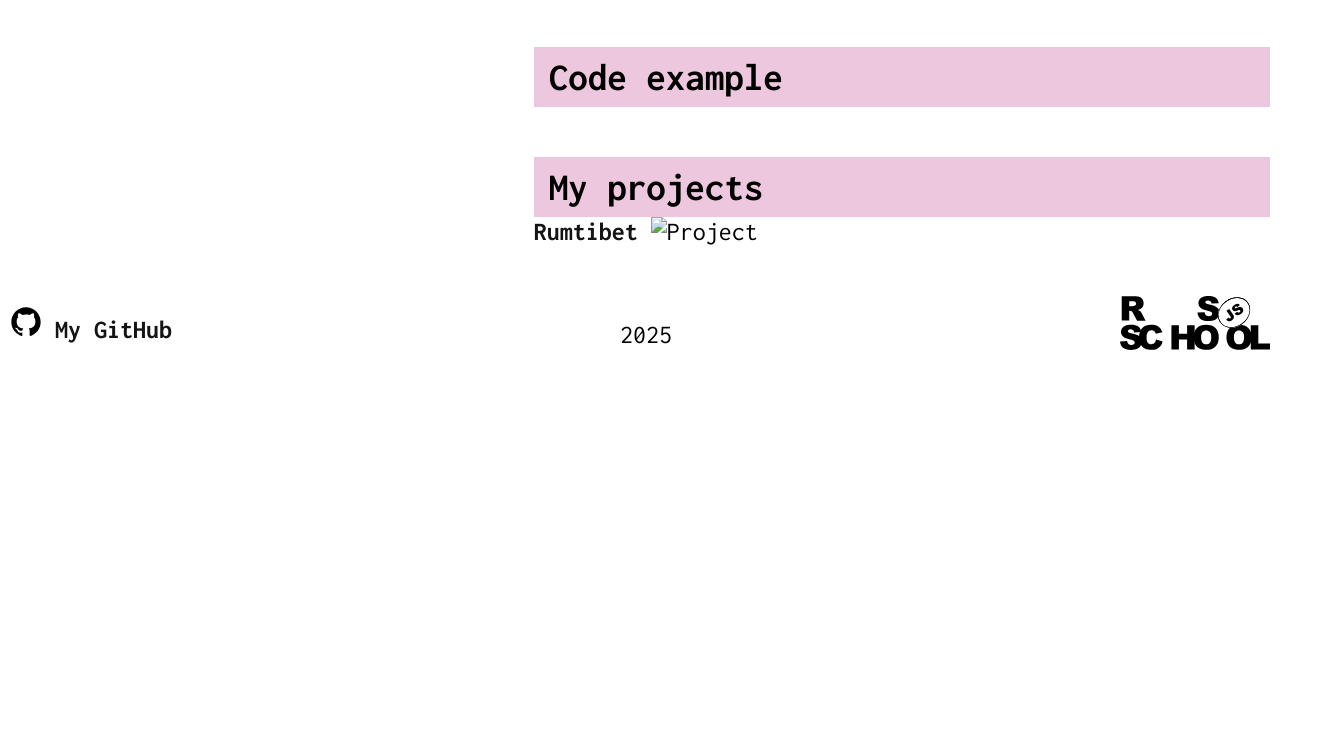
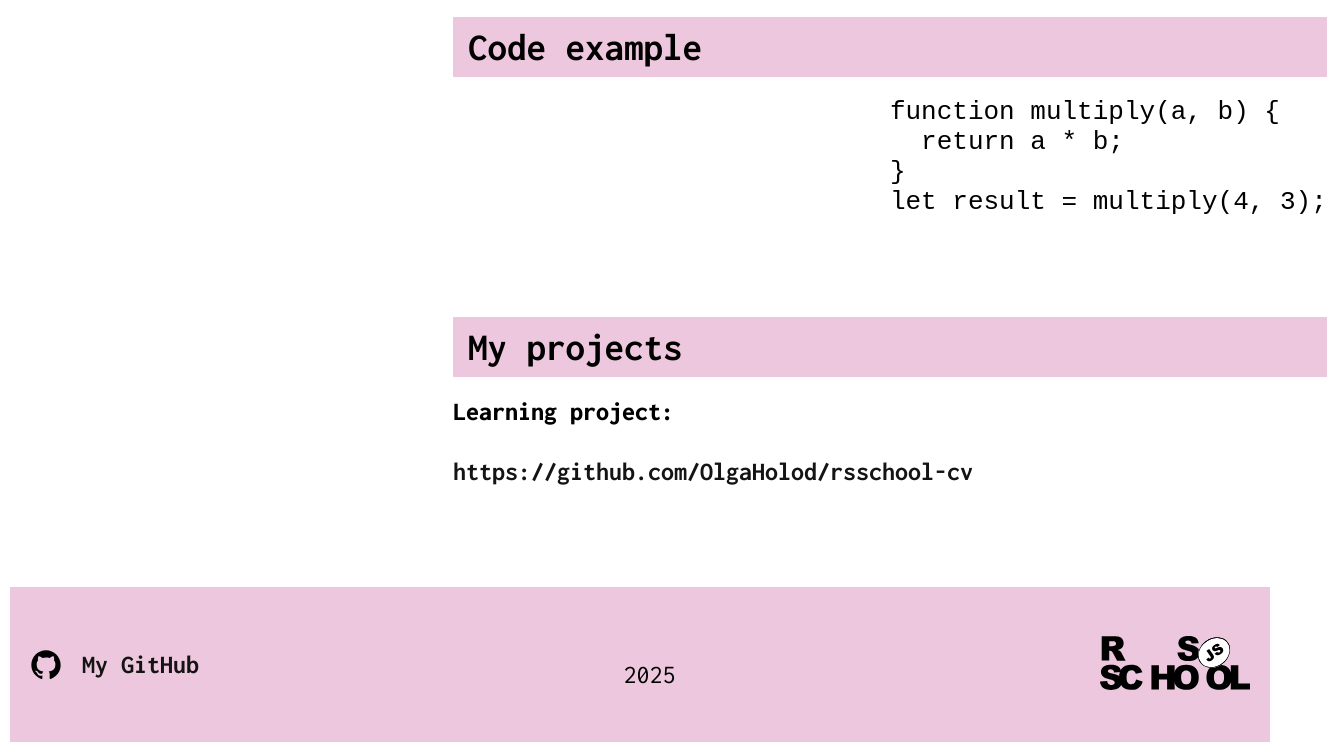
Before and after one commit to OlgaHolod/rsschool-cv, a plain HTML site: page index.html in a window 1280 px wide. Shown: the part 1543-2285 px from the top of the page, 1337 px wide, since content can reach past the window. Before the commit the page ends 1945 px from the top, so only its background shows below. Drawn offline with Linux system fonts and the light colour scheme; a web font is replaced by a local one.

Commit message:
init: finish

```diff
--- a/index.html
+++ b/index.html
@@ -6,7 +6,7 @@
     <meta name="viewport" content="width=device-width, initial-scale=1.0">
     <title>CV</title>
     <link rel="stylesheet" href="style.css">
-    <link rel="icon" href="assets/favicon.ico">
+    <link rel="icon" href="assets/img/favicon.ico">
     <link href="https://fonts.googleapis.com/css2?family=Playwrite+AU+QLD:wght@100..400&display=swap" rel="stylesheet">
     <link href="https://fonts.googleapis.com/css2?family=Inconsolata:wght@200..900&display=swap" rel="stylesheet">
 </head>
@@ -30,7 +30,7 @@
         <div class="container">
             <section class="section" id="Home">
                 <div class="photo">
-                    <img class="my-photo" src="assets/img/myphoto.jpg">
+                    <img class="my-photo" src="assets/img/myphoto.jpg" alt="my-photo">
                 </div>
                 <div class="about-content">
                     <h1> Holod <span class="my-name">Volha</span></h1>
@@ -68,7 +68,7 @@
                             <li>Customer Service Specialist</li>
                             <li>HTML/HTML5, CSS3/SCSS, JS basic</li>
                             <li>Figma, Git</li>
-                            <li>English - A2</li>
+                            <li>English - A2 (Pre-Intermediate)</li>
 
                         </ul>
                     </section>
@@ -85,11 +85,22 @@
                     </section>
                     <section class="section" id="Code">
                         <h2>Code example</h2>
+                        <p><code><pre>
+                            function multiply(a, b) {
+                              return a * b;
+                            }
+                            let result = multiply(4, 3);
+                          </pre></code></p>
                     </section>
                     <section class="section" id="Project">
                         <h2>My projects</h2>
-                        <a class="link-click" href="#">Rumtibet</a>
-                        <img class="projects" src="assets/img/projects.png" alt="Project">
+                        <p><span class="highlight">Learning project:</span></p>
+                        <div class="project">
+
+                            <a class="link-click" href="https://github.com/OlgaHolod/rsschool-cv">https://github.com/OlgaHolod/rsschool-cv</a>
+                        </div>
+
+
                     </section>
                 </div>
             </div>
@@ -98,7 +109,7 @@
     <footer>
         <div class="container">
             <div class="footer-container">
-                <div class="link">
+                <div class="link mygithub">
                     <svg height="32" aria-hidden="true" viewBox="0 0 24 24" version="1.1" width="32" data-view-component="true" class="octicon octicon-mark-github v-align-middle">
                         <path d="M12 1C5.923 1 1 5.923 1 12c0 4.867 3.149 8.979 7.521 10.436.55.096.756-.233.756-.522 0-.262-.013-1.128-.013-2.049-2.764.509-3.479-.674-3.699-1.292-.124-.317-.66-1.293-1.127-1.554-.385-.207-.936-.715-.014-.729.866-.014 1.485.797 1.691 1.128.99 1.663 2.571 1.196 3.204.907.096-.715.385-1.196.701-1.471-2.448-.275-5.005-1.224-5.005-5.432 0-1.196.426-2.186 1.128-2.956-.111-.275-.496-1.402.11-2.915 0 0 .921-.288 3.024 1.128a10.193 10.193 0 0 1 2.75-.371c.936 0 1.871.123 2.75.371 2.104-1.43 3.025-1.128 3.025-1.128.605 1.513.221 2.64.111 2.915.701.77 1.127 1.747 1.127 2.956 0 4.222-2.571 5.157-5.019 5.432.399.344.743 1.004.743 2.035 0 1.471-.014 2.654-.014 3.025 0 .289.206.632.756.522C19.851 20.979 23 16.854 23 12c0-6.077-4.922-11-11-11Z"></path>
                     </svg>
--- a/style.css
+++ b/style.css
@@ -128,21 +128,35 @@ p {
 .email:hover {
     color: #e780bc;
 }
+.project {
+    padding-top: 30px;
+}
 .link-click {
     text-decoration: none;
     color: #141414;
     transition: 0.3s;
     font-weight: 700;
+
 }
 .link-click:hover {
     color: #e780bc;
 }
 .footer-container {
     display: flex;
+    padding: 0 20px;
+    margin-top: 100px;
     align-items: center;
     justify-content: space-between;
+
+    background-color: #ecc7dd;
+}
+.mygithub {
+    display: flex;
+    align-items: center;
+    gap: 20px;
 }
 #Layer_1 {
     width: 150px;
     height: 150px;
+
 }
```
Also changed, not shown: assets/img/favicon.ico (added), assets/img/myphoto.jpg (added), assets/img/projects.png (added), assets/img/rs-school-logo.svg (added), assets/img/screenshot.png (added), myphoto.jpg (deleted).
